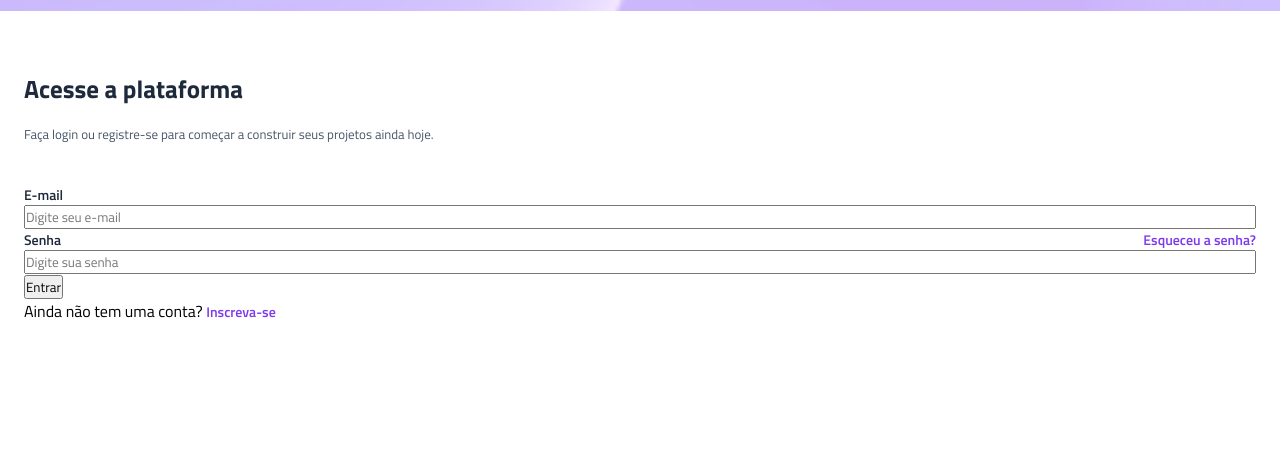
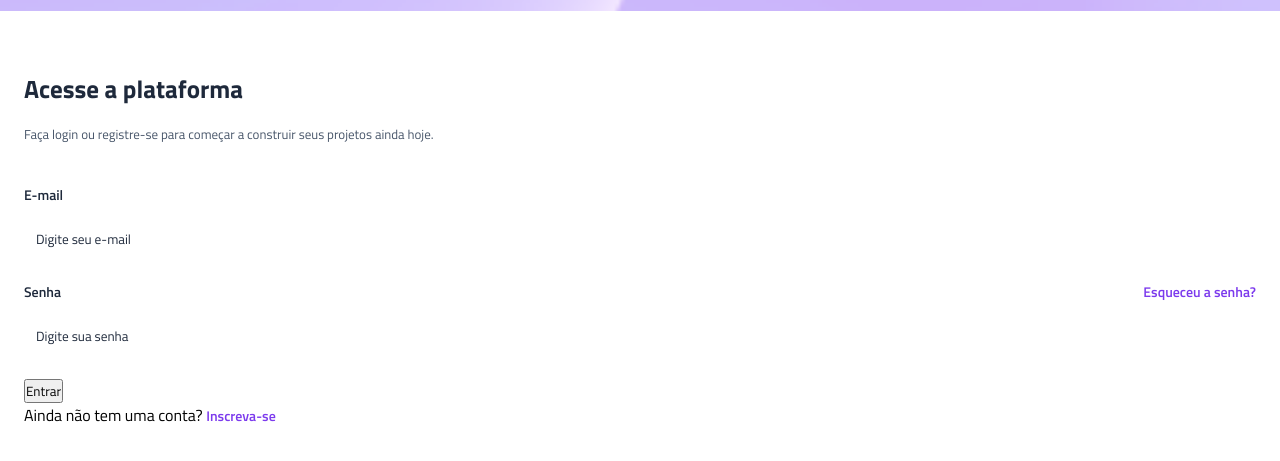
Before and after one commit to Anadulce57/Projeto_Vertigo, a plain HTML site: page index.html in a window 1280 px wide. Shown: the part 123-584 px from the top of the page. Drawn offline with Linux system fonts and the light colour scheme.

Commit message:
Estilização da input

```diff
--- a/style.css
+++ b/style.css
@@ -10,6 +10,8 @@ font-family: 'Titillium Web', sans-serif;
 :root {
     --gray-800: #1E293B;
     --gray-600: #475569;
+    --gray-400:#94A3B8
+    --gray-200: #e2e8f0;
     --purple: #7C3AED;
 }
 
@@ -49,6 +51,8 @@ main{
 .input-box{
     display: flex;
     flex-direction: column;
+    gap: 0.5rem;
+    margin-bottom: 1rem;
 }
 
 .input-box div{
@@ -63,6 +67,22 @@ main{
     font-weight: 600;
 }
 
+.login input{
+    padding: 1rem 0.75rem;
+    border: 1px solid var(--gray-200);
+    border: 0.25rem;
+    color: var(--gray-800);
+}
+
+.login input::placeholder{
+    color: var(--gray-400);
+}
+
+.login input:hover,
+.login input:focus{
+    outline: 1px solid var(--purple);
+}
+
 .login a{
     color: var(--purple);
     text-decoration: none;
```
